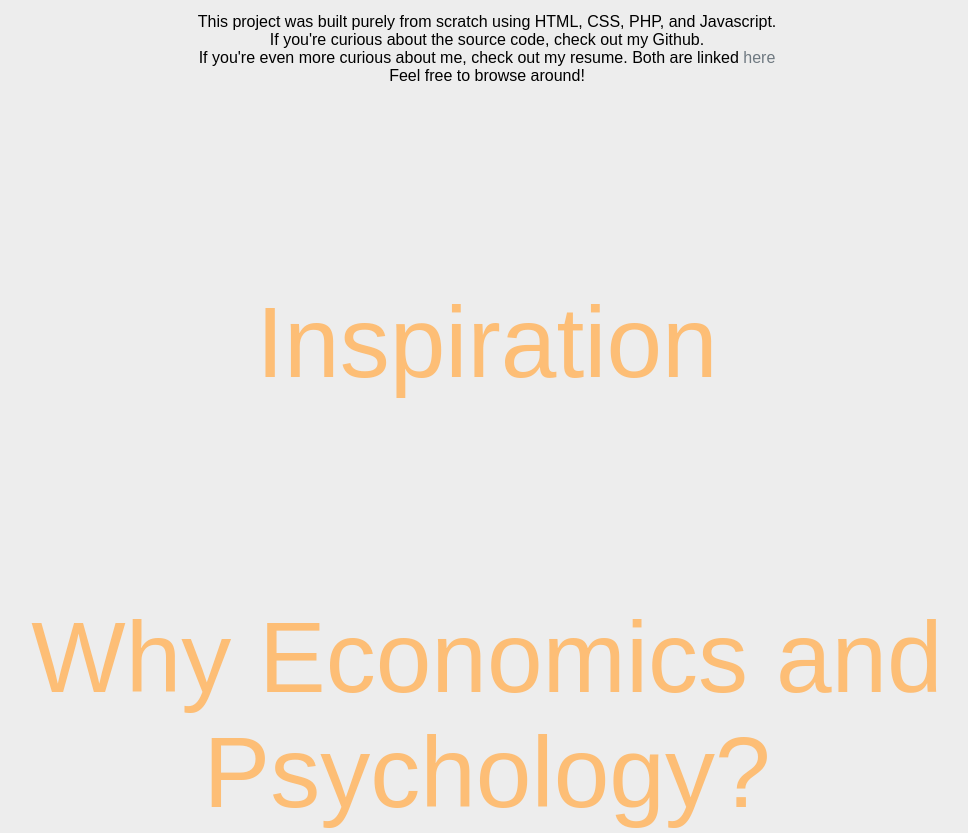
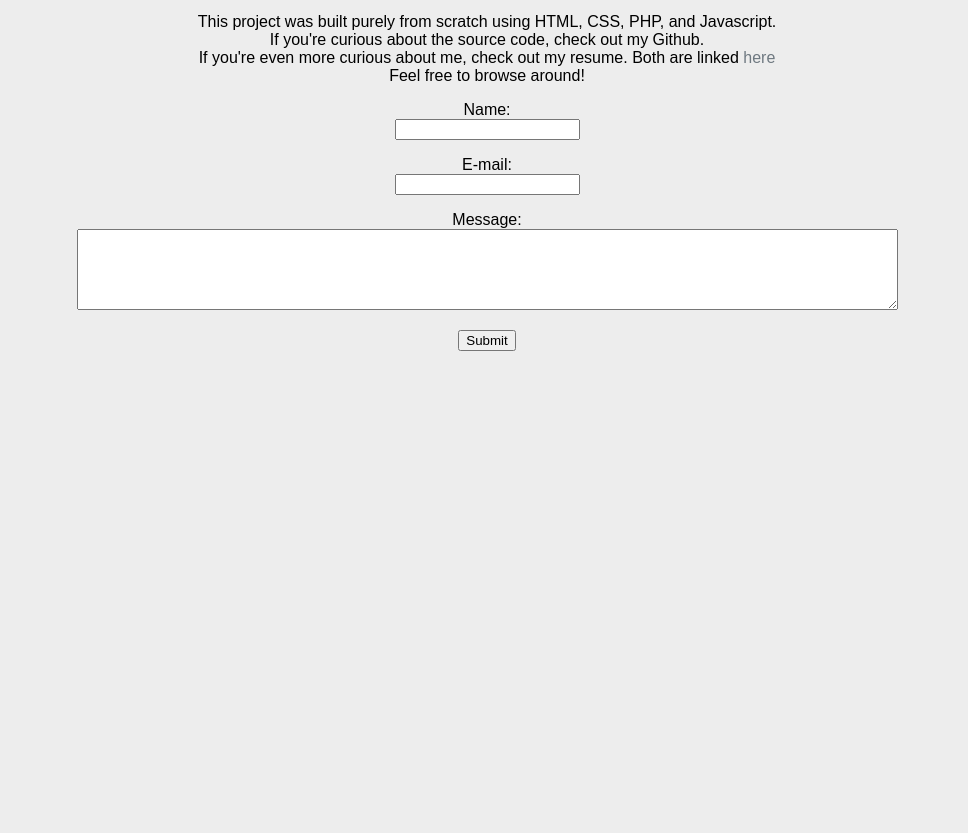
Before and after one commit to miz134/Website, a plain HTML site: page Personal/Website/about.html in a window 1280 px wide. Shown: the part 439-1272 px from the top of the page, without its empty margins (153-1121 px from the left). After the commit the page ends 800 px from the top, so only its background shows below. Drawn offline with nearby package versions, Linux system fonts and the light colour scheme.

Commit message:
first commit

```diff
--- a/Personal/Website/about.html
+++ b/Personal/Website/about.html
@@ -17,16 +17,7 @@
             <br>If you're even more curious about me, check out my resume. Both are linked <a href="index.html">here</a>
             <br>Feel free to browse around!
         </p>
-
-        <h1>Inspiration
-        </h1>
-        <p>
-
-        </p>
-        <h1>Why Economics and Psychology?</h1>
-        <p>
-
-        </p>
+        <div class="contact_form">
             <form method="post" name="emailform" action="form-email.php">
                 <p>
                     <label for="name">Name:</label><br>
@@ -39,9 +30,11 @@
                 <p>
                     <label for="message">Message:</label><br>
                     <textarea name="message" rows="5" cols="100">
-
                     </textarea>
                 </p>
+                <input type="submit" name="submit">
+
             </form>
+        </div>
     </body>
 </html>
--- a/Personal/Website/style.css
+++ b/Personal/Website/style.css
@@ -196,3 +196,7 @@ th {
     text-align:center;
     margin: 20px;
 }
+
+.contact_form {
+    text-align:center;
+}
```
Also changed, not shown: Personal/Website/contact.html (+6 -2 lines). Lines whose indentation alone changed are shown as unchanged.
